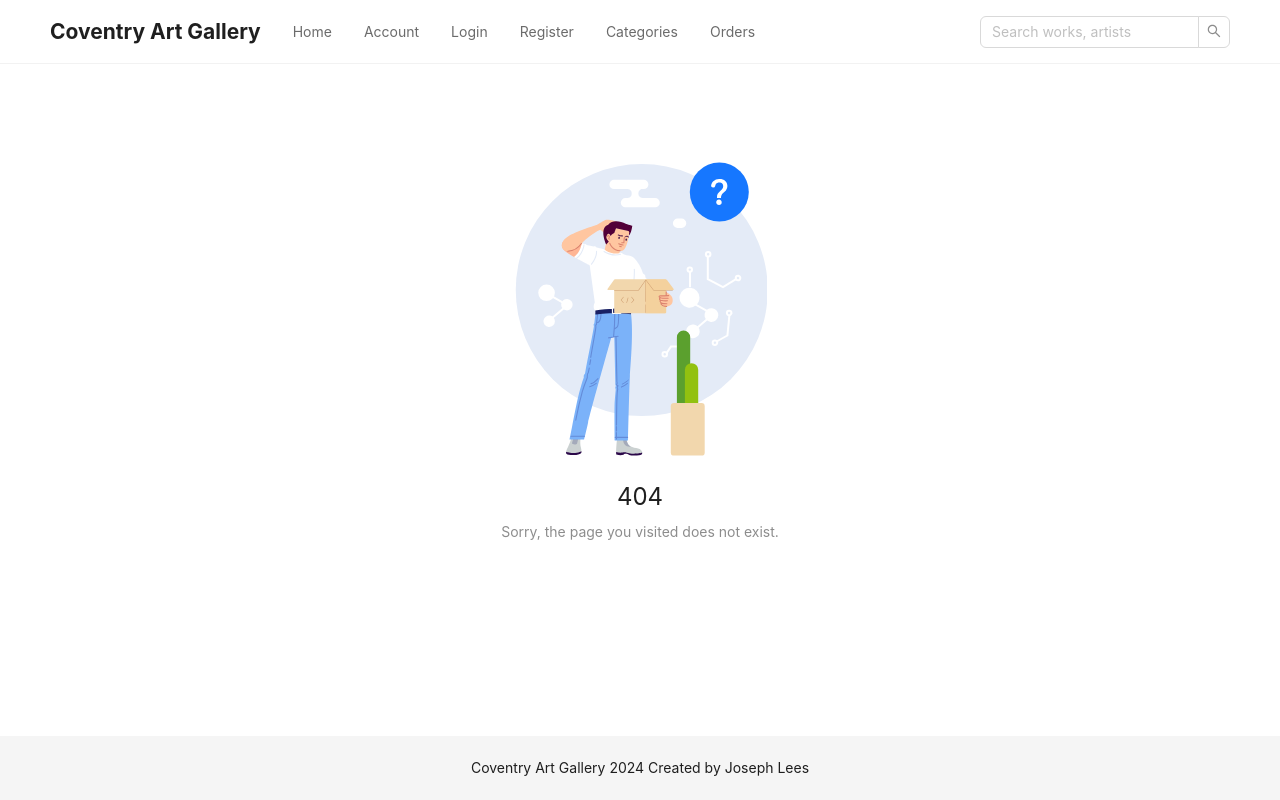
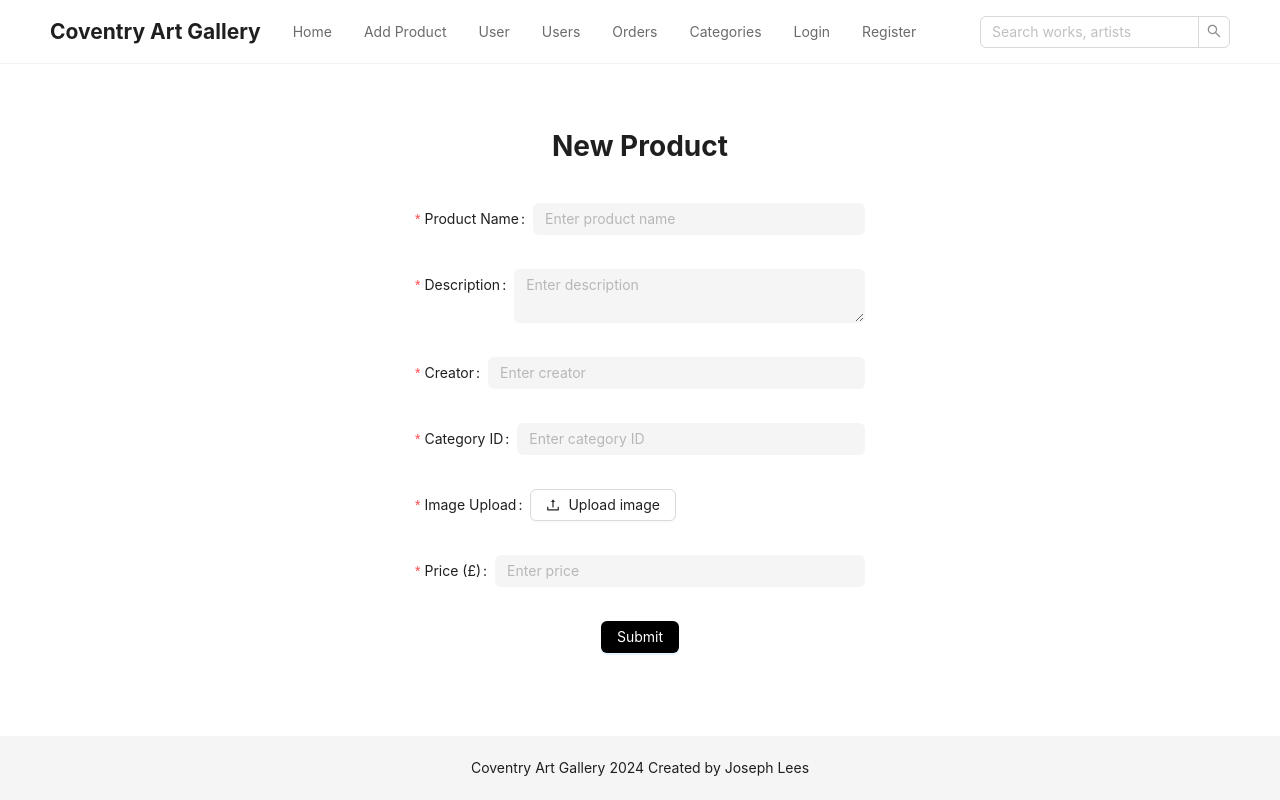
Before and after one commit to joelees1/6003_front-end, a React (Create React App) app: page /newproduct in a window 1280 px wide. Before the commit this address had no page. Built offline with nearby package versions, Linux system fonts and the light colour scheme.

Commit message:
featured carousel & newProduct
added featured carousel on home page

added newProduct page with validation and made login/register forms more robust

```diff
--- a/src/App.js
+++ b/src/App.js
@@ -8,14 +8,17 @@ import './styles/login_register.css';
 import './styles/product.css';
 
 import Navbar from './components/navbar';
-import Home from './components/home';
-import Account from './components/account';
-import Product from './components/product';
 import Login from './components/login';
 import Register from './components/register';
+
+import Home from './components/home'; // home page (getAllProducts)
+import Product from './components/product'; // product page (getProductById)
+import NewProduct from './components/newProduct'; // new product page (createProduct)
 import Categories from './components/categories';
-import Order from './components/order';
-import Orders from './components/orders';
+import Users from './components/users'; // users page (getAllUsers)
+import User from './components/user'; // user page (getUserById)
+import Orders from './components/orders'; // orders page (getAllOrders)
+import Order from './components/order';	// order page (getOrderById)
 
 import image1 from './images/art1.png';
 import image2 from './images/art2.png';
@@ -59,17 +62,19 @@ function App() {
 	return (
 		<Router>
 			<Layout className='layout'>
-				<Header className='Header'>
+				<Header className='header'>
 					<Navbar />
 				</Header>
 
 				<Content style={{ padding: '0 50px' }}>
 					<Routes>
 						<Route path="/" element={<Home artData={artData} />} />
+						<Route path="/newproduct" element={<NewProduct />} />
 						<Route path="/products/:id" element={<Product artData={artData}/>} />
 						<Route path="/login" element={<Login />} />
 						<Route path="/register" element={<Register />} />
-						<Route path="/account" element={<Account />} />
+						<Route path="/account" element={<User />} />
+						<Route path="/users" element={<Users />} />
 						<Route path="/orders" element={<Orders />} />
 						<Route path="/orders/:id" element={<Order />} />
 						<Route path="/categories" element={<Categories />} />
--- a/src/components/home.js
+++ b/src/components/home.js
@@ -1,5 +1,5 @@
 import React from 'react';
-import { Row, Col, Pagination, Dropdown } from 'antd';
+import { Row, Col, Pagination, Dropdown, Carousel, Image } from 'antd';
 import { useState, useRef } from 'react';
 import { ControlOutlined } from '@ant-design/icons';
 
@@ -98,9 +98,47 @@ function Home(data) {
         setCurrentPage(page);
     };
 
+    // select a random 3 items from the artData array and make it to a new array
+    // this array is then used to render the carousel
+    const randomItems = [];
+    for (let i = 0; i < 3; i++) {
+        randomItems.push(artData[Math.floor(Math.random() * artData.length)]);
+    }
+
+    // maps three random items to a carousel item
+    const carousel_items = randomItems.map((item, index) => {
+        return {
+            featuredContainer: (
+                <Row type='flex' key={index} className='featured-row'>
+                    <Col span={8} className='featured-desc'>
+                        <h2 style={{paddingTop: '20px'}}><i>{item.name}</i></h2>
+                        <h3 style={{color: '#6b6b6b'}}>{item.creator}</h3>
+
+                        <p style={{paddingTop: '20px'}}>{item.description.length > 40 ? item.description.slice(0, 400) + '...' : item.description}</p>
+                    </Col>
+                    <Col span={16} className='featured-image-container'>
+                        <div className='featured-image-container-box'>
+                            <Image className='featured-image' src={item.image_url} alt={item.name}/>
+                        </div>
+                    </Col>
+                </Row>
+            )
+        };
+    });
+
 
     return (
-        <div className='home-container'>
+        <div>
+            <div className='carousel-container'>
+                <Carousel className='featured-carousel' autoplay autoplaySpeed={8000}>
+                    {carousel_items.map((item, index) => (
+                        <div key={index}>
+                            {item.featuredContainer}
+                        </div>
+                    ))}
+                </Carousel>
+            </div>
+
             <Row type='flex' className='home-filter'>
                 <Dropdown menu={{onClick: handleFilterClick, items: filters}}>
                     <button style={{paddingLeft: '20px', color: 'black', background: 'none', border: 'none', cursor: 'pointer'}}>
@@ -111,8 +149,6 @@ function Home(data) {
                 <button onClick={handleResetFilters} style={{marginLeft: '10px', background: 'none', border: 'none', cursor: 'pointer', textDecoration: 'underline'}}>
                     Clear Filters
                 </button>
-
-
             </Row>
 
             <Row type='flex' className='home-row'>
--- a/src/components/login.js
+++ b/src/components/login.js
@@ -1,6 +1,5 @@
 import React from 'react';
 import { Form, Input, Button, Layout } from 'antd';
-
 
 const { Header, Content, Footer } = Layout;
 
@@ -23,7 +22,7 @@ function Login() {
                             name="username"
                             rules={[{ required: true, message: 'Username is required' }]}
                         >
-                            <Input placeholder='username'/>
+                            <Input placeholder='username' autoComplete='username'/>
                         </Form.Item>
 
                         <Form.Item
@@ -31,7 +30,7 @@ function Login() {
                             name="password"
                             rules={[{ required: true, message: 'Password is required' }]}
                         >
-                            <Input.Password placeholder='password'/>
+                            <Input.Password placeholder='password' autoComplete='current-password'/>
                         </Form.Item>
 
                         <Form.Item style={{ display: 'flex', justifyContent: 'center' }} className='form-item'>
--- a/src/components/navbar.js
+++ b/src/components/navbar.js
@@ -6,11 +6,13 @@ const { Search } = Input;
 
 const navbar_items = [
     { key: "1", link: "/", label: "Home" },
-    { key: "2", link: "/account", label: "Account" },
-    { key: "3", link: "/login", label: "Login" },
-    { key: "4", link: "/register", label: "Register" },
-    { key: "5", link: "/categories", label: "Categories" },
-    { key: "6", link: "/orders", label: "Orders" },
+    { key: "2", link: "/newproduct", label: "Add Product" },
+    { key: "3", link: "/user", label: "User" },
+    { key: "4", link: "/users", label: "Users" },
+    { key: "5", link: "/orders", label: "Orders" },
+    { key: "6", link: "/categories", label: "Categories" },
+    { key: "7", link: "/login", label: "Login" },
+    { key: "8", link: "/register", label: "Register" }
 ];
 
 const onSearch = (value, _e, info) => console.log(info?.source, value);
--- /dev/null
+++ b/src/components/newProduct.js
@@ -0,0 +1,123 @@
+import React from 'react';
+import { Form, Input, Button, Layout, Upload, message } from 'antd';
+import { UploadOutlined } from '@ant-design/icons';
+
+const { Header, Content, Footer } = Layout;
+
+function NewProduct() {
+    const onFinish = (values) => {
+        console.log('New product details:', values);
+        // Submit the new product details to the server
+    };
+
+    const props = {
+        beforeUpload: (file) => {
+            const isAllowed = file.type === 'image/jpeg' || file.type === 'image/jpg';
+            if (!isAllowed) {
+                message.error(`${file.name} is not a JPEG or JPG file`, 5); // Display message for 5 seconds
+            }
+            return (isAllowed) || Upload.LIST_IGNORE;
+        },
+
+        onChange: (info) => {
+            console.log(info.fileList);
+        },
+    };
+
+    return (
+        <div className='auth-layout-container'>
+            <Layout className='auth auth-page'>
+                <Header className='auth auth-header'>
+                    <h1 style={{ fontWeight: "bold" }}>New Product</h1>
+                </Header>
+
+                <Content className='auth-form'>
+                    <Form onFinish={onFinish} variant='filled'>
+                        <Form.Item
+                            hasFeedback
+                            label="Product Name"
+                            name="name"
+                            rules={[{ required: true, message: 'Product name is required' }]}
+                        >
+                            <Input placeholder='Enter product name'/>
+                        </Form.Item>
+
+                        <Form.Item
+                            hasFeedback
+                            label="Description"
+                            name="description"
+                            rules={[{ required: true, message: 'Description is required' }]}
+                        >
+                            <Input.TextArea placeholder='Enter description'/>
+                        </Form.Item>
+
+                        <Form.Item
+                            hasFeedback
+                            label="Creator"
+                            name="creator"
+                            rules={[{ required: true, message: 'Creator is required' }]}
+                        >
+                            <Input placeholder='Enter creator'/>
+                        </Form.Item>
+
+                        {/* add category_id validation */}
+                        <Form.Item
+                            hasFeedback
+                            label="Category ID"
+                            name="category_id"
+                            rules={[
+                                {
+                                    required: true,
+                                    message: 'Category ID is required'
+                                },
+                                {
+                                    pattern: /^\d+$/,
+                                    message: 'Category ID must be an integer'
+                                }
+                            ]}
+                        >
+                            <Input placeholder='Enter category ID' type='number'/>
+                        </Form.Item>
+
+                        <Form.Item
+                            hasFeedback
+                            label="Image Upload"
+                            name="image_url"
+                            rules={[{ required: true, message: 'Image upload is required' }]}
+                        >
+                            <Upload {...props}>
+                                <Button icon={<UploadOutlined />}>Upload image</Button>
+                            </Upload>
+                        </Form.Item>
+
+                        <Form.Item
+                            hasFeedback
+                            label="Price (£)"
+                            name="price"
+                            rules={[
+                                {
+                                    required: true,
+                                    message: 'Price is required'
+                                },
+                                {
+                                    pattern: /^\d+(\.\d{1,2})?$/,
+                                    message: 'Price must only have 2 decimal places'
+                                }
+                            ]}
+                        >
+                            <Input placeholder='Enter price' type='number'/>
+                        </Form.Item>
+
+                        <Form.Item style={{ display: 'flex', justifyContent: 'center' }} className='form-item'>
+                            <Button type="primary" htmlType="submit" style={{ backgroundColor: 'black' }}>
+                                Submit
+                            </Button>
+                        </Form.Item>
+                    </Form>
+                </Content>
+            </Layout>
+        </div>
+    );
+}
+
+export default NewProduct;
--- a/src/components/register.js
+++ b/src/components/register.js
@@ -28,7 +28,7 @@ function Register() {
 								{ max: 18, message: 'keep between 4 and 19 characters' },
 								{ pattern: /^[a-zA-Z0-9_*]+$/, message: 'invalid character' }]}
 						>
-							<Input placeholder='Username' />
+							<Input placeholder='Username'/>
 						</Form.Item>
 
 						<Form.Item
@@ -74,7 +74,7 @@ function Register() {
 								{ min: 7, message: 'Password must be at least 7 characters long' }
 							]}
 						>
-							<Input.Password placeholder='Password' autocomplete='new-password'/>
+							<Input.Password placeholder='Password' autoComplete='new-password'/>
 						</Form.Item>
 
 						<Form.Item
--- a/src/components/account.js
+++ b/src/components/user.js
@@ -6,7 +6,7 @@ function Account(props) {
     return (
         <>
             <h1>Account ID: {id}</h1>
-            <p>add address information + update functionality for user and address</p>
+            <p>add user information + update functionality for user and address</p>
         </>
     );
 }
--- /dev/null
+++ b/src/components/users.js
@@ -0,0 +1,10 @@
+import React from 'react';
+
+function Account(props) {
+    return (
+        <>
+            <p>all users</p>
+        </>
+    );
+}
+export default Account;
--- a/src/styles/App.css
+++ b/src/styles/App.css
@@ -1,7 +1,7 @@
 @import '~antd/dist/reset.css';
 
 /* header/navbar */
-.Header {
+.header {
 	display: flex;
 	align-items: center;
 	background: white;
@@ -36,6 +36,7 @@
 	flex-direction: column;
 	min-height: 100vh;
 	background-color: white;
+	min-width: 950px;
 }
 
 .Footer {
--- a/src/styles/home.css
+++ b/src/styles/home.css
@@ -1,3 +1,53 @@
+/* featured */
+.carousel-container {
+	margin-bottom: 20px;
+}
+
+.featured-carousel {
+	height: 700px;
+}
+
+.featured-row {
+	height: 650px;
+	display: flex;
+    flex-direction: row;
+    flex-wrap: nowrap;
+}
+
+.featured-desc {
+	min-width: 100px;
+	padding: 50px;
+}
+
+.featured-image-container {
+	display: flex !important;
+	position: relative;
+}
+
+.featured-image-container-box {
+	background-color: #F6F6F6;
+	padding: 5em 3em;
+	display: flex;
+	position: relative;
+	flex-grow: 1;
+	justify-content: center;
+}
+
+.featured-image {
+	object-fit: contain;
+}
+
+/* carousel dots */
+.ant-carousel .slick-dots li button {
+    background: black;
+    opacity: 0.4;
+}
+
+.ant-carousel .slick-dots li.slick-active button {
+    opacity: 1;
+    background: black;
+}
+
 /* card */
 .standard-card {
     max-width: 400px;
@@ -11,7 +61,7 @@
 .ant-card-cover {
 	background-color: #F6F6F6;
 	height: 375px;
-	padding: 2.5em 3em;
+	padding: 2.5em 2.5em;
 	display: flex;
 }
 
```
